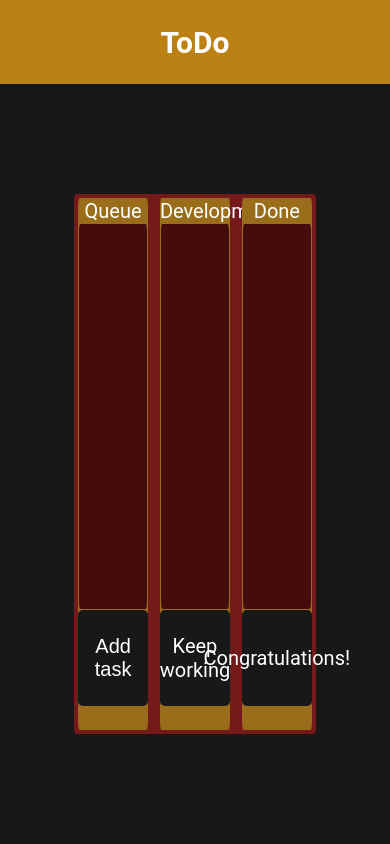
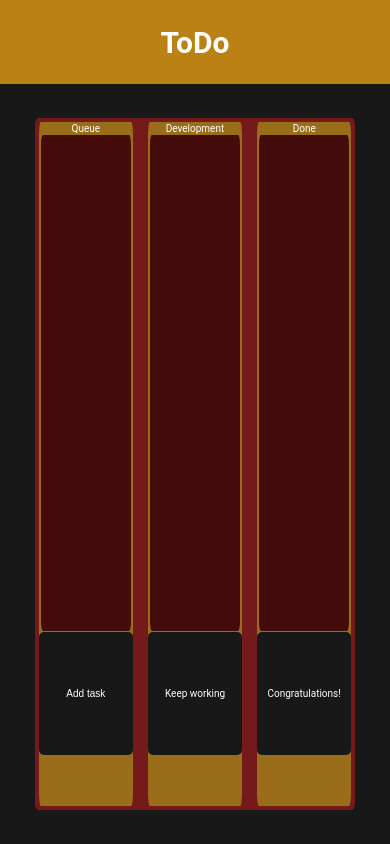
Before and after one commit to MaximEsin/todo, a React (Create React App) app: page / in a window 390 px wide. Built offline with nearby package versions, Linux system fonts and the light colour scheme.

Commit message:
Small layout changes

```diff
--- a/src/App.jsx
+++ b/src/App.jsx
@@ -22,8 +22,6 @@ function App() {
   };
 
   console.log(currentTask, queueData, developmentData, doneData);
-
-  localStorage.clear();
 
   return (
     <div className="App">
--- a/src/UI/button/Button.module.scss
+++ b/src/UI/button/Button.module.scss
@@ -13,3 +13,15 @@
 .button:hover {
   background-color: rgb(50, 21, 21);
 }
+
+@media all and (max-width: 825px) {
+  .button {
+    font-size: 14px;
+  }
+}
+
+@media all and (max-width: 512px) {
+  .button {
+    font-size: 10px;
+  }
+}
--- a/src/styles/Board.module.scss
+++ b/src/styles/Board.module.scss
@@ -20,3 +20,29 @@
     justify-content: center;
   }
 }
+
+@media all and (max-width: 768px) {
+  .board {
+    width: 70%;
+    height: 80%;
+  }
+}
+
+@media all and (max-width: 500px) {
+  .board {
+    width: 80%;
+    height: 90%;
+  }
+}
+
+@media all and (max-width: 825px) {
+  .board__item {
+    font-size: 14px;
+  }
+}
+
+@media all and (max-width: 512px) {
+  .board__item {
+    font-size: 10px;
+  }
+}
--- a/src/styles/Table.module.scss
+++ b/src/styles/Table.module.scss
@@ -26,3 +26,19 @@
     gap: 5%;
   }
 }
+
+@media all and (max-width: 825px) {
+  .table {
+    &__name {
+      font-size: 14px;
+    }
+  }
+}
+
+@media all and (max-width: 512px) {
+  .table {
+    &__name {
+      font-size: 10px;
+    }
+  }
+}
```
